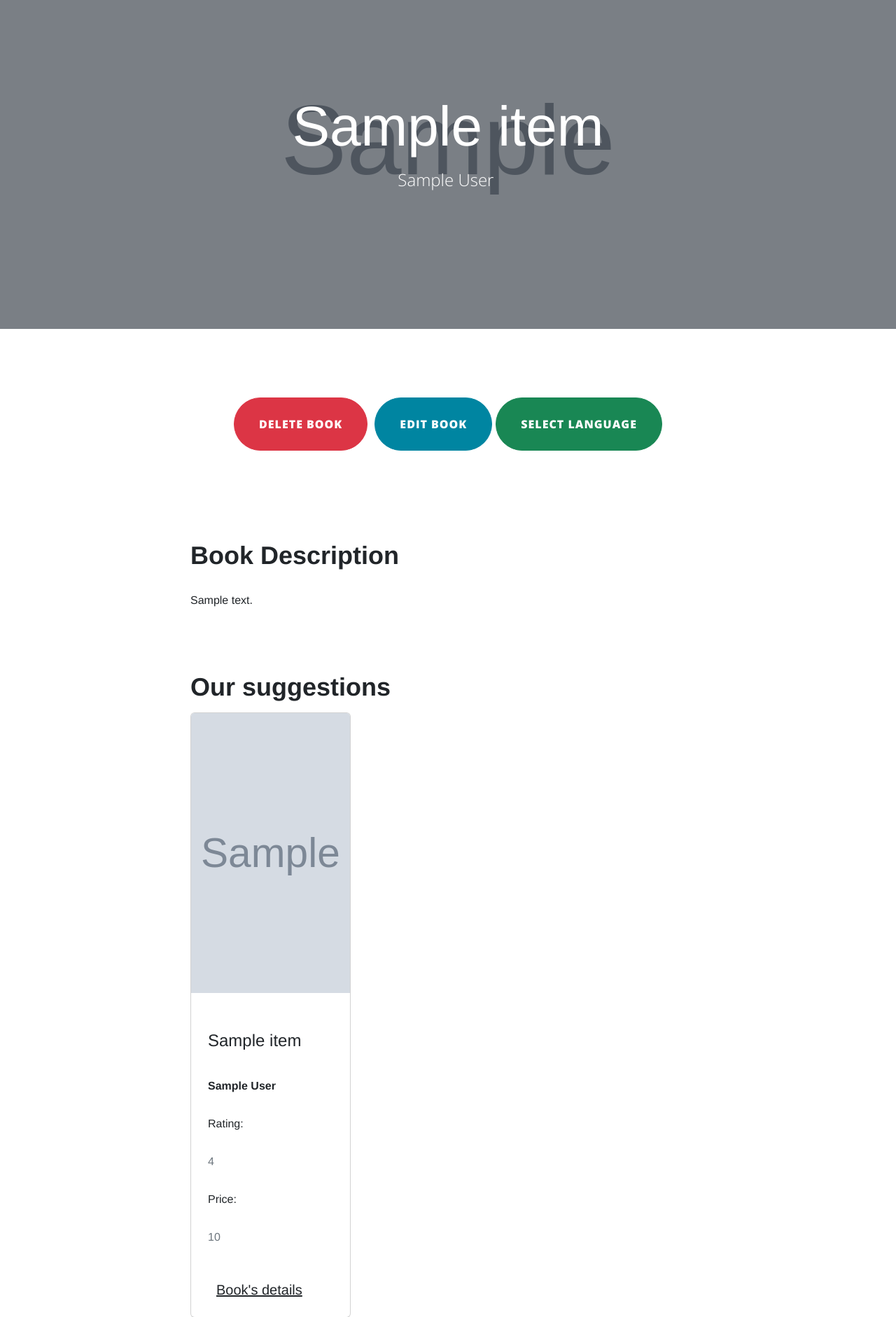
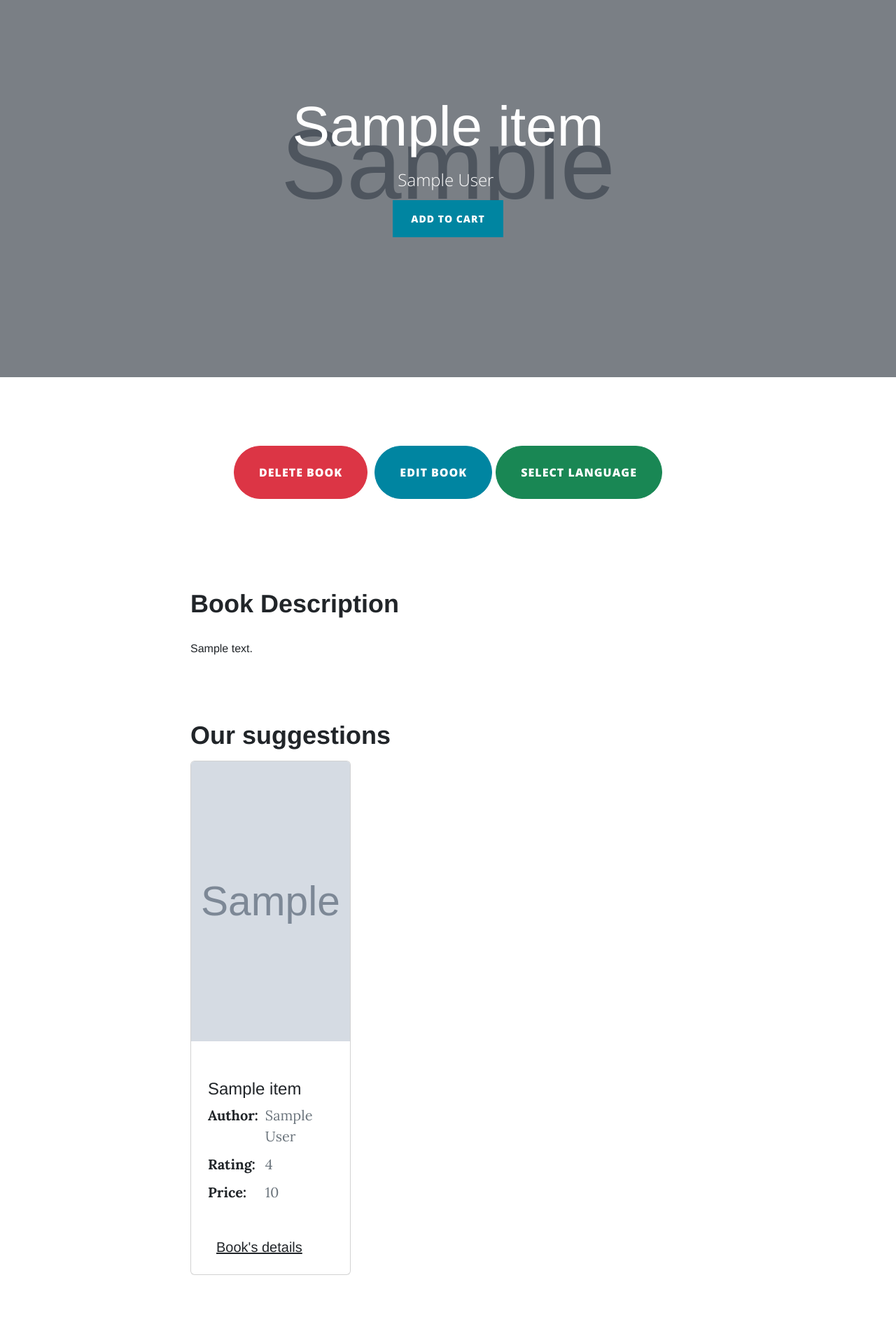
Before and after one commit to LucaReggiani/frontend_aichallenge, a Flask app: a page that uses templates/book_page.html in a window 1280 px wide. Shown: the part 67-1949 px from the top of the page at 70% size. Run offline with Flask 3, Linux system fonts and the light colour scheme; the visitor is signed in with stand-in values (Sample User, id 1); grey boxes marked "Sample" are stand-in pictures; a database or web service that is not in the repository returns one stand-in record (values such as "Sample title"); data that the repository does not hold is empty; some libraries are stand-ins or nearby versions.

Commit message:
added cart functionality

```diff
--- a/app.py
+++ b/app.py
@@ -1,4 +1,4 @@
-from flask import Flask, render_template, request, session
+from flask import Flask, jsonify, render_template, request, session
 import requests
 from forms.add_book_form import AddBookForm
 from forms.edit_book_form import EditBookForm
@@ -184,7 +184,20 @@ def user_login():
 
         if email: # if user is logged
             name = session.get('name')
-            return render_template('user_page.html', name=name)
+
+            user_id = {
+                "userId": session.get('userId'),
+            }
+
+            # retrieving user's cart
+            resp = requests.get(
+                    "http://127.0.0.1:5000/cart", json=user_id
+            )
+
+            # response payload extraction
+            cart_books = resp.json()
+
+            return render_template('user_page.html', name=name, cart_books=cart_books)
         else:
             form_login = LoginForm()
             return render_template('login.html', form_login=form_login, message="")
--- a/static/css/custom.css
+++ b/static/css/custom.css
@@ -14,3 +14,18 @@
 .custom-link:hover {
     color: #007bff; /* Change the color on hover */
 }
+
+.book-details {
+  display: grid;
+  grid-template-columns: max-content 1fr; /* Adjust the width as needed */
+  grid-gap: 10px; /* Adjust the gap between label and value as needed */
+}
+
+.label {
+  font-weight: bold;
+}
+
+.value {
+  margin: 0;
+  color: #6c757d; /* Adjust the color as needed */
+}
--- a/static/js/custom.js
+++ b/static/js/custom.js
@@ -72,3 +72,29 @@ function changeOrder() {
         console.error('Error:', error);
     });
 }
+
+
+function addToCart(userId) {
+    // Get the book ID from the data attribute
+    const bookId = document.getElementById('addToCartButton').getAttribute('data-book-id');
+
+    // Perform the fetch request
+    fetch('http://127.0.0.1:5000/cart', {
+        method: 'POST',
+        headers: {
+            'Content-Type': 'application/json;charset=UTF-8'
+        },
+        body: JSON.stringify({ bookId: bookId, userId: userId }),
+    })
+        .then(response => response.json())
+        .then(data => {
+        // Handle the success response
+        console.log('Item added to cart:');
+        // You can optionally update the UI to indicate success
+        })
+        .catch(error => {
+        // Handle the error
+        console.error('Error adding item to cart:', error);
+        // You can optionally update the UI to indicate an error
+        });
+  }
--- a/templates/book_page.html
+++ b/templates/book_page.html
@@ -20,6 +20,13 @@ write here if you want to add css links only in this page
             <div class="col-md-10 col-lg-8 col-xl-8 mx-auto position-relative">
                 <div class="site-heading">
                     <h1 id="book-title">{{ book.title }}</h1><span class="subheading" id="book-author">{{ book.author }}&nbsp;</span>
+                    {% if userId %}
+                    <div class="container mt-3">
+                        <button type="button" class="btn btn-primary" id="addToCartButton" data-book-id="{{book.bookId}}" onclick="addToCart('{{userId}}')">
+                            <i class="bi bi-cart"></i> Add to Cart
+                        </button>
+                    </div>
+                    {% endif %}
                 </div>
             </div>
         </div>
@@ -66,21 +73,24 @@ write here if you want to add css links only in this page
 
             <div class="col-md-10 col-lg-8 mx-auto">
                 <h2 class="section-heading">Our suggestions</h2>
+                {% if suggested_books %}
                     <div class="row gy-4">
                         {% for suggested_book in suggested_books %}
                             <div class="col-lg-4 col-md-6 col-sm-12 book-card">
-                            <div class="card">
+                                <div class="card h-100">
                                     <img class="card-img-top card-img-book" src="{{ suggested_book.coverImg }}" style="object-fit: cover; height: 25rem;">
                                     <div class="card-body p-4">
                                     <h4 class="card-title">{{ suggested_book.title }}</h4>
-                                  <div class="d-flex">
-                                    <div>
-                                      <p class="fw-bold mb-0 card-author">{{ suggested_book.author }}</p>
-                                      <p>Rating:</p>
-                                      <p class="text-muted mb-0 card-rating">{{ suggested_book.rating }}</p>
-                                      <p>Price:</p>
-                                      <p class="text-muted mb-0 card-price">{{ suggested_book.price }}</p>
-                                    </div>
+                                    <div class="book-details">
+                                        <div class="label">Author:</div>
+                                        <div class="value card-author">{{ book.author }}</div>
+
+                                        <div class="label">Rating:</div>
+                                        <div class="value card-rating">{{ book.rating }}</div>
+
+                                        <div class="label">Price:</div>
+                                        <div class="value card-price">{{ book.price }}</div>
+
                                     </div>
                                     <div class="container mt-5">
                                             <a href="{{ url_for('book_details', id_book=suggested_book.bookId) }}" class="custom-link card-link">Book's details</a>
@@ -90,6 +100,9 @@ write here if you want to add css links only in this page
                             </div>
                         {% endfor %}
                     </div>
+                {% else %}
+                    <h5>Because of the lackacy of book's description, our AI tool cannot provide similar books suggestions.</h5>
+                {% endif %}
             </div>
 
             <div class="col-md-10 col-lg-8 mx-auto mt-5">
```
Also changed, not shown: templates/books_list.html (+11 -9 lines), templates/user_page.html (+38 -3 lines). Lines whose indentation alone changed are shown as unchanged.
